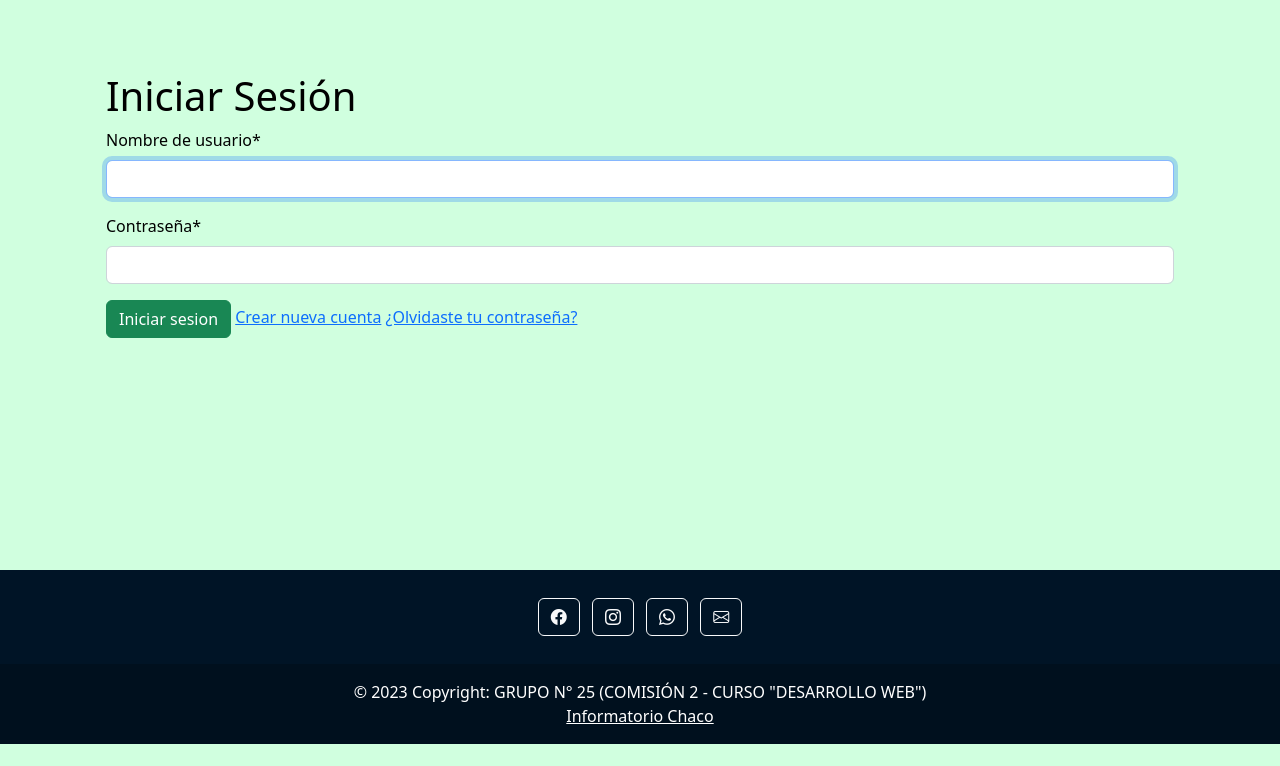
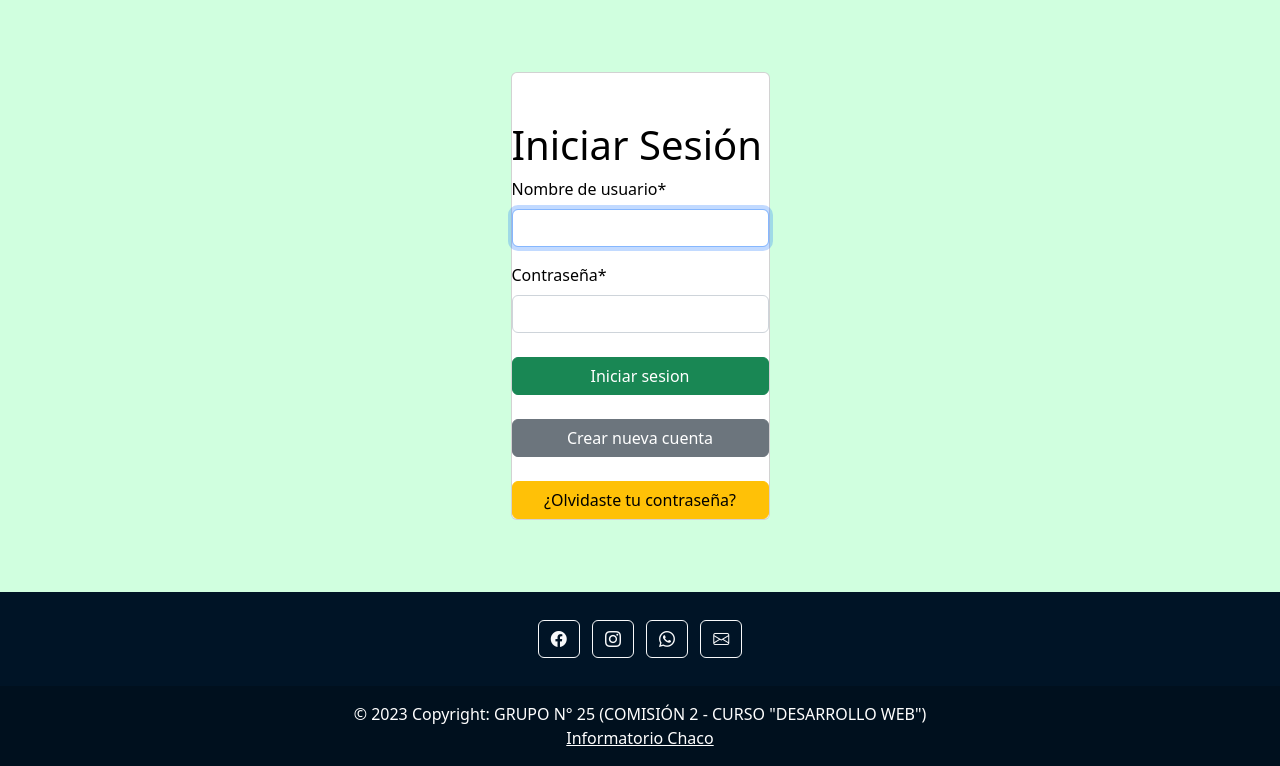
Before and after one commit to Raff4-Gauna/Proyecto-Final-App-Blog, a Django app: page /accounts/login/ in a window 1280 px wide. Shown: the part 56-822 px from the top of the page. Before the commit the page ends 800 px from the top, so only its background shows below. Run offline with Django 3.2, Linux system fonts and the light colour scheme; some libraries are stand-ins or nearby versions.

Commit message:
funcionando todo solucion en formularios de login/registro

```diff
--- a/static/css/about.css
+++ b/static/css/about.css
@@ -71,33 +71,6 @@
   height: auto;
   }
 
-  .card {
-  margin: 10px;
-  padding: 16px;
-  border-radius: 10px;
-  border-color: #046716;
-  box-shadow: 10px 8px 10px 5px gray;
-  background-color: #d0ffdf;
-  }
-
-
-  .card-body{
-  padding: 0.5rem;
-  }
-
-
-  .card img{
-  height: 70px;
-  width: 100%;
-  max-width: 400px;
-  height: auto;
-  border-radius: 10px;
-  object-fit: cover;
-  align-items: center;
-  justify-content: center;
-  background-position: cover;
-  border-color: none;
-  }
 
 
 
--- a/templates/data/data_user/login.html
+++ b/templates/data/data_user/login.html
@@ -1,17 +1,24 @@
 {% extends 'layout.html' %}
-
 {% load crispy_forms_tags %}
 
 {% block content %}
-<main class="container">
+<main class="container d-flex justify-content-center align-items-center vh-100">
+    <div class="card">
             <form action="" method="POST">
                 <h1 class="mt-5">Iniciar Sesión</h1>
                 {% csrf_token %}
                 <input type="hidden" name="next" value="{{next}}">
                 {{form|crispy}}
+                <div class="d-grid gap-2 mt-4">
                     <button class="btn btn-success" type="submit">Iniciar sesion</button>
-        <a href="{% url 'usuarios:signup_user' %}?next={{next}}">Crear nueva cuenta</a>
-        <a href="{% url 'usuarios:password_reset' %}">¿Olvidaste tu contraseña?</a>
+                </div>
+                <div class="d-grid gap-2 mt-4">
+                    <a class="btn btn-secondary" href="{% url 'usuarios:signup_user' %}?next={{next}}">Crear nueva cuenta</a>
+                </div>
+                <div class="d-grid gap-2 mt-4">
+                    <a class="btn btn-warning" href="{% url 'usuarios:password_reset' %}">¿Olvidaste tu contraseña?</a>
+                </div>
             </form>
+        </div>
 </main>
 {% endblock  %}
--- a/templates/data/data_user/password_reset_confirm.html
+++ b/templates/data/data_user/password_reset_confirm.html
@@ -3,13 +3,17 @@
 {% load crispy_forms_tags %}
 
 {% block content %}
-<main class="container">
+<main class="container d-flex justify-content-center align-items-center vh-100">
+    <div class="card">
         <form method="post">
             {% csrf_token %}
             <h1>Restablecer contraseña</h1>
             <p>Por favor, ingresa tu nueva contraseña a continuación.</p>
             {{ form|crispy }}
+            <div class="d-grid gap-2 mt-4">
                 <button type="submit" class="btn btn-primary">Guardar nueva contraseña</button>
+            </div>
         </form>
+    </div>
 </main>
 {% endblock %}
--- a/templates/partials/navbar.html
+++ b/templates/partials/navbar.html
@@ -96,7 +96,7 @@
                             <li><a class="dropdown-item" href="{% url 'articulos:create_category' %}">Crear Categoria</a></li>
                             <li><a class="dropdown-item" href="{% url 'articulos:article_create' %}">Publicar Articulos</a></li>
                         {% endif %}
-                        <li><a class="dropdown-item" href="{% url 'usuarios:confirm_logout_user' %}?next={{path}}">Cerrar sesión</a></li>
+                        <li><a class="dropdown-item" href="{% url 'usuarios:confirm_logout_user' %}?next={{request.path }}">Cerrar sesión</a></li>
                     </ul>
                 </li>
                 {% else %}
--- a/usuarios/views.py
+++ b/usuarios/views.py
@@ -28,6 +28,13 @@ class CustomConfirmLogoutView(UserPassesTestMixin, LoginView):
 
     def handle_no_permission(self):
         return redirect(reverse_lazy("usuarios:login_user"))
+
+    def get_context_data(self, **kwargs):
+        context = super().get_context_data(**kwargs)
+        next_page = self.request.GET.get('next', None)
+        context['next'] = next_page
+        return context
+
 
 # vista de registro de usuarios.
 class CustomRegisterUserView(UserPassesTestMixin, CreateView):
```
Also changed, not shown: templates/data/data_user/confirm_logout.html (+13 -9 lines), templates/data/data_user/signup.html (+8 -4 lines). Lines whose indentation alone changed are shown as unchanged.
